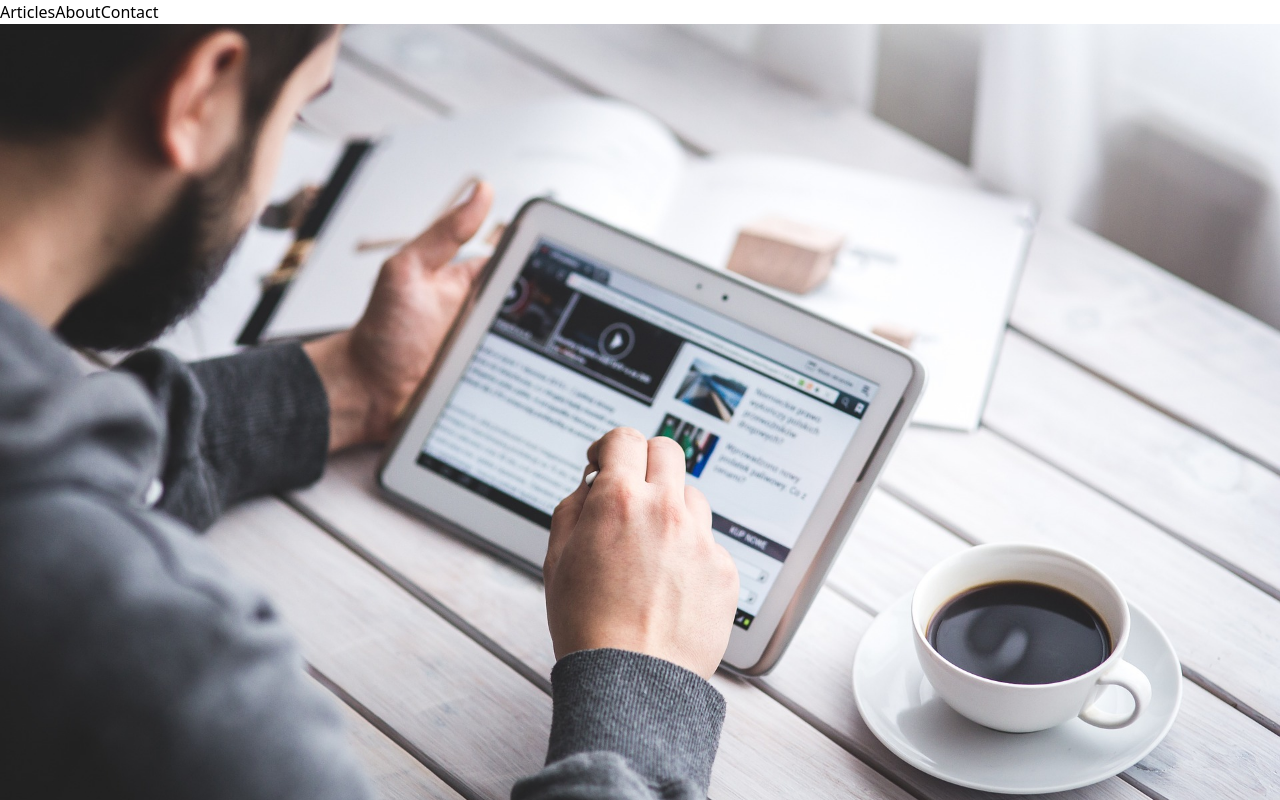
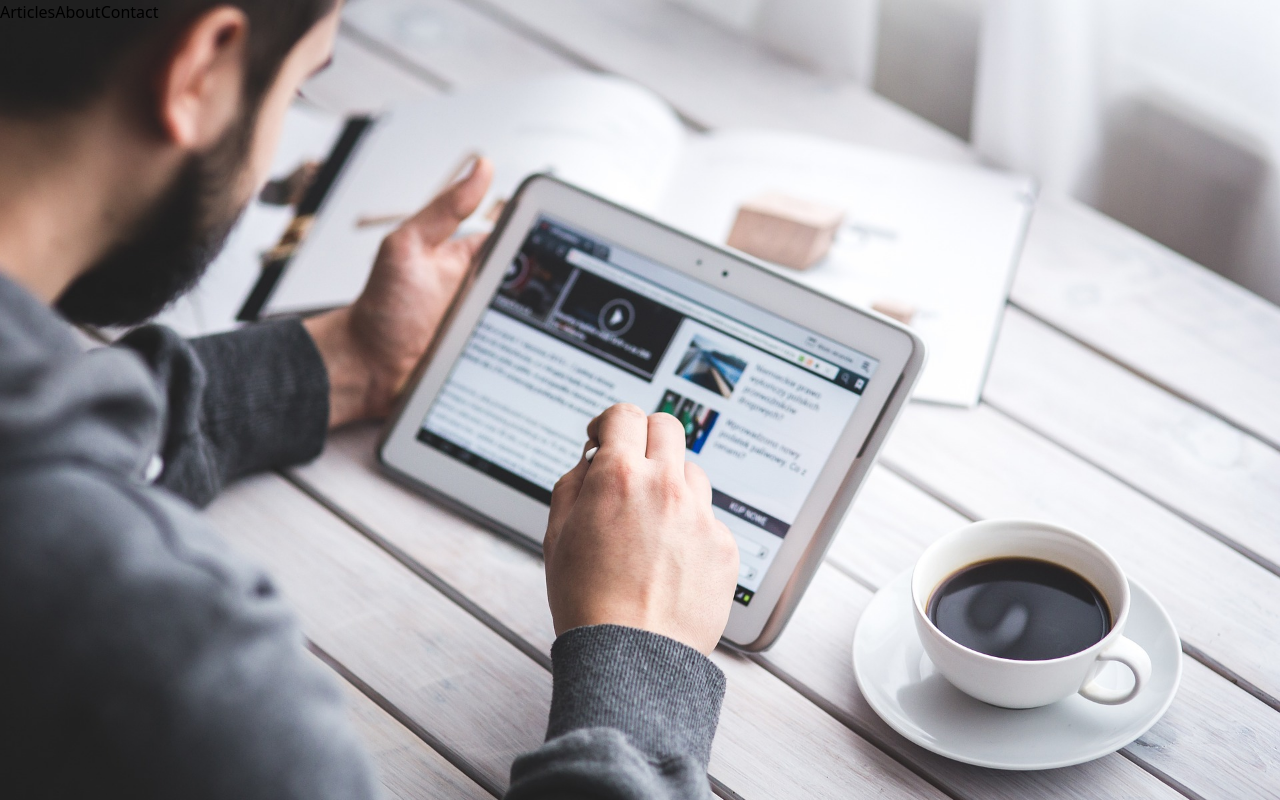
Before and after one commit to saparatayev/vueblog, a Vue app: page / in a window 1280 px wide. Shown: the top 800 px of the page. Built offline with nearby package versions, Linux system fonts and the light colour scheme; the HTML template or start-up script is replaced by a standard one.

Commit message:
bg navbar on scroll event

```diff
--- a/src/components/layouts/Navbar.vue
+++ b/src/components/layouts/Navbar.vue
@@ -1,5 +1,6 @@
 <template>
-    <nav>
+    <nav class="sm:fixed bg-white w-full"
+        :class="{ 'sm:bg-transparent': !showWhiteBackground }">
         <div>
             <button class="sm:hidden" v-show="!isVisible" @click="toggle">
                 <svg class="w-6 h-6" fill="none" stroke="currentColor" viewBox="0 0 24 24" xmlns="http://www.w3.org/2000/svg"><path stroke-linecap="round" stroke-linejoin="round" stroke-width="2" d="M4 6h16M4 12h16M4 18h16"></path></svg>
@@ -21,6 +22,7 @@
 <script>
 import NavbarLink from './NavbarLink.vue'
 import { useToggle } from '@/composables/useToggle'
+import { ref } from "vue"
 
 export default {
     components: {
@@ -28,10 +30,22 @@ export default {
     },
     setup() {
         let { isVisible, toggle } = useToggle();
+        let showWhiteBackground = ref(false);
+
+        document.addEventListener('scroll', function () {
+            let bodyTopPosition = document.body.getBoundingClientRect().top;
+
+            if(bodyTopPosition < -100) {
+                showWhiteBackground.value = true
+            } else {
+                showWhiteBackground.value = false
+            }
+        })
 
         return {
             isVisible,
             toggle,
+            showWhiteBackground,
         }
     },
 }
```
